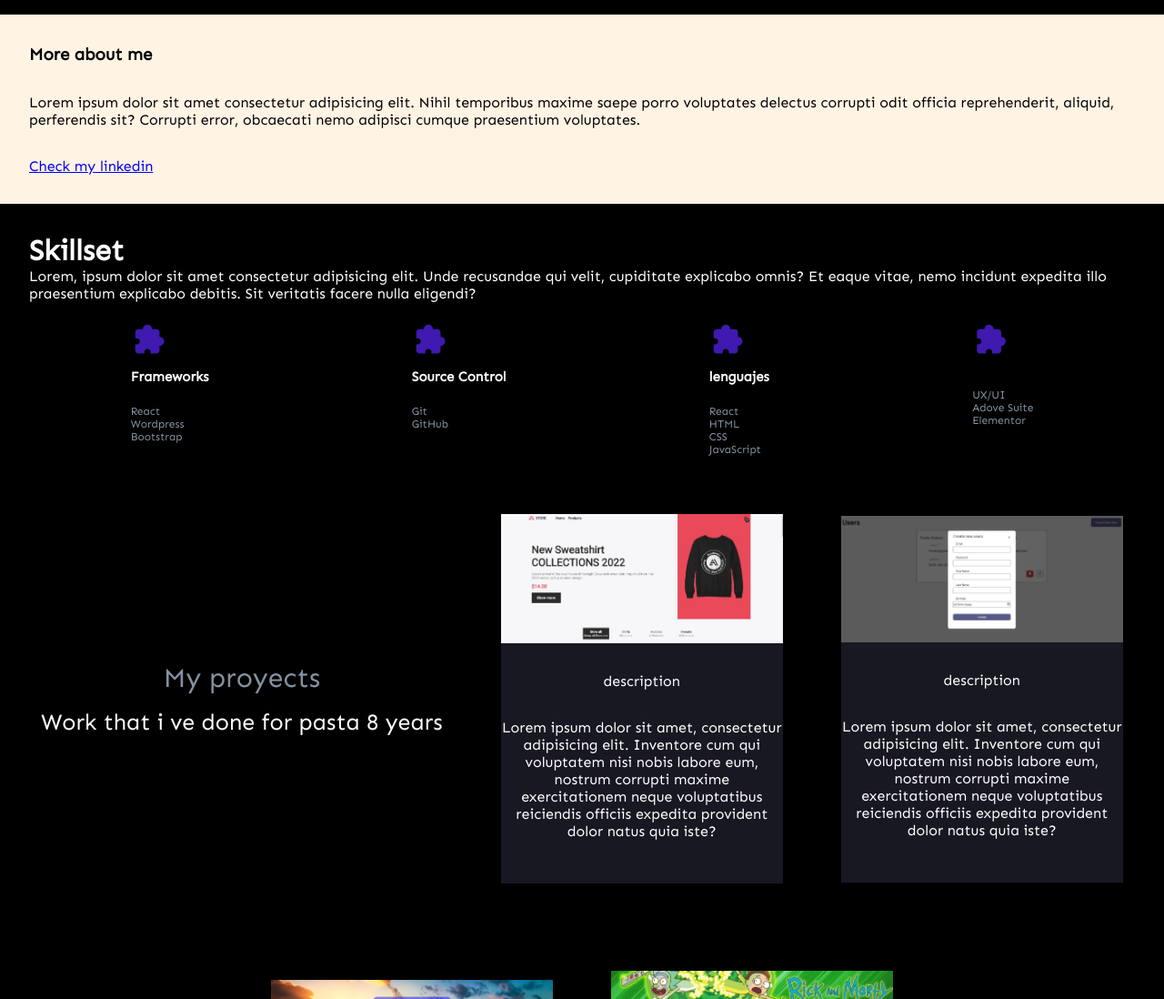
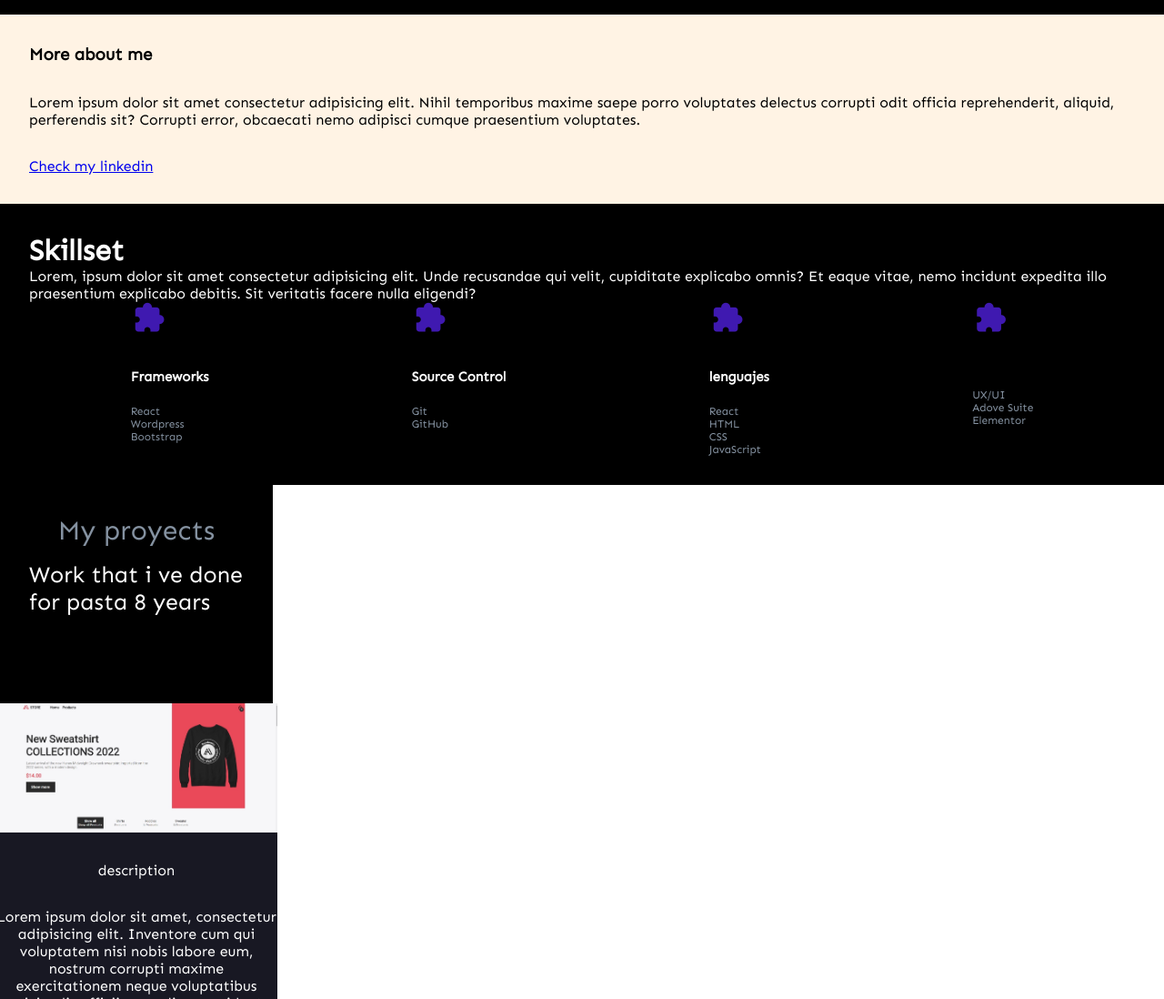
Before and after one commit to cristobalquilimaco/portafolio, a React (Vite) app: page / in a window 1280 px wide. Shown: the part 881-1979 px from the top of the page at 91% size. Built offline with nearby package versions, Linux system fonts and the light colour scheme.

Commit message:
change size elements

```diff
--- a/src/components/Container.css
+++ b/src/components/Container.css
@@ -306,6 +306,8 @@
         justify-content: center;
         align-items: center;
         gap: 4rem;
+        width: 300px;
+        height: 600px;
     }
 
 
```
